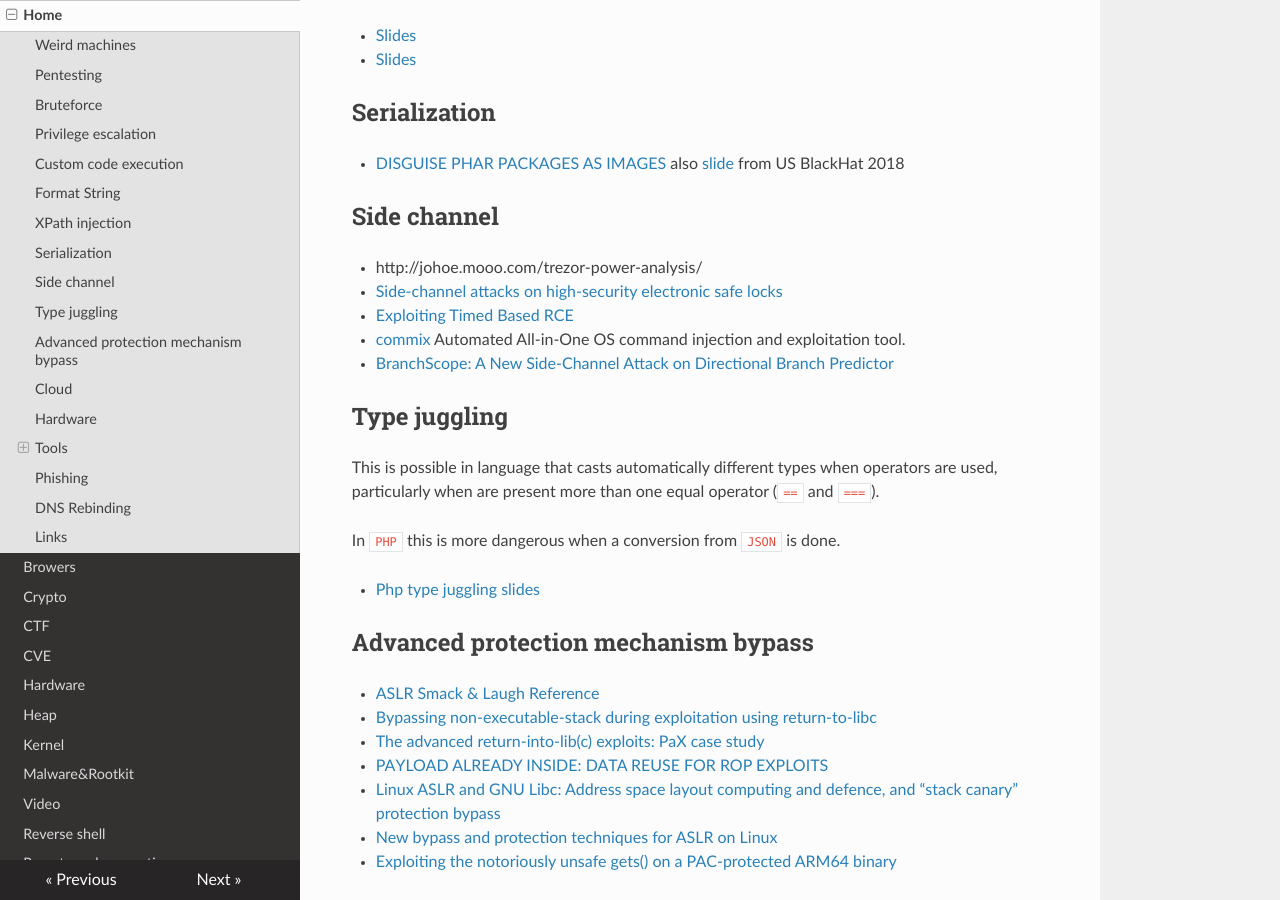
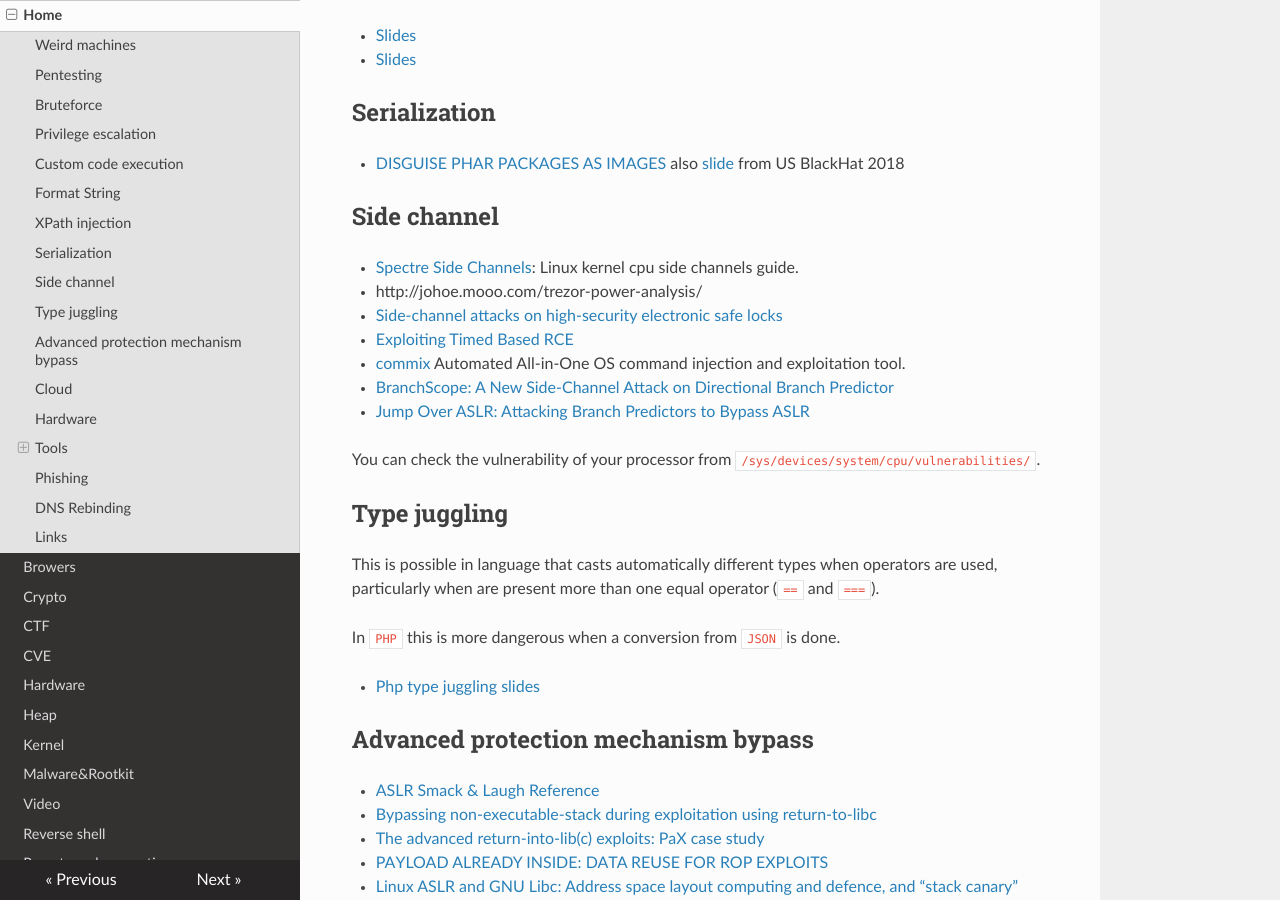
Before and after one commit to gipi/low-level, an MkDocs documentation site: the page built from docs/security/index.md, in a window 1280 px wide and 900 px high, scrolled down 2819 px. Built offline with MkDocs 1.6.1, drawn with Linux system fonts in a browser that asks for light colours; nearby versions of some CDN libraries.

Commit message:
Add notes.

```diff
--- a/docs/security/index.md
+++ b/docs/security/index.md
@@ -119,11 +119,16 @@ a string as little as possible**.
 
 ## Side channel
 
+ - [Spectre Side Channels](https://www.kernel.org/doc/html/latest/admin-guide/hw-vuln/spectre.html): Linux kernel cpu side channels guide.
  - http://johoe.mooo.com/trezor-power-analysis/
  - [Side-channel attacks on high-security electronic safe locks](https://media.defcon.org/DEF%20CON%2024/DEF%20CON%2024%20presentations/DEFCON-24-Plore-Side-Channel-Attacks-On-High-Security-Electronic-Safe-Locks.pdf)
  - [Exploiting Timed Based RCE](https://securitycafe.ro/2017/02/28/time-based-data-exfiltration/)
  - [commix](https://github.com/commixproject/commix) Automated All-in-One OS command injection and exploitation tool.
  - [BranchScope: A New Side-Channel Attack on Directional Branch Predictor](http://www.cs.ucr.edu/~nael/pubs/asplos18.pdf)
+ - [Jump Over ASLR: Attacking Branch Predictors to Bypass ASLR](https://www.cs.ucr.edu/~nael/pubs/micro16.pdf)
+
+You can check the vulnerability of your processor from
+``/sys/devices/system/cpu/vulnerabilities/``.
 
 ## Type juggling
 
```
Also changed, not shown: docs/security/kernel.md (+12 -7 lines).
